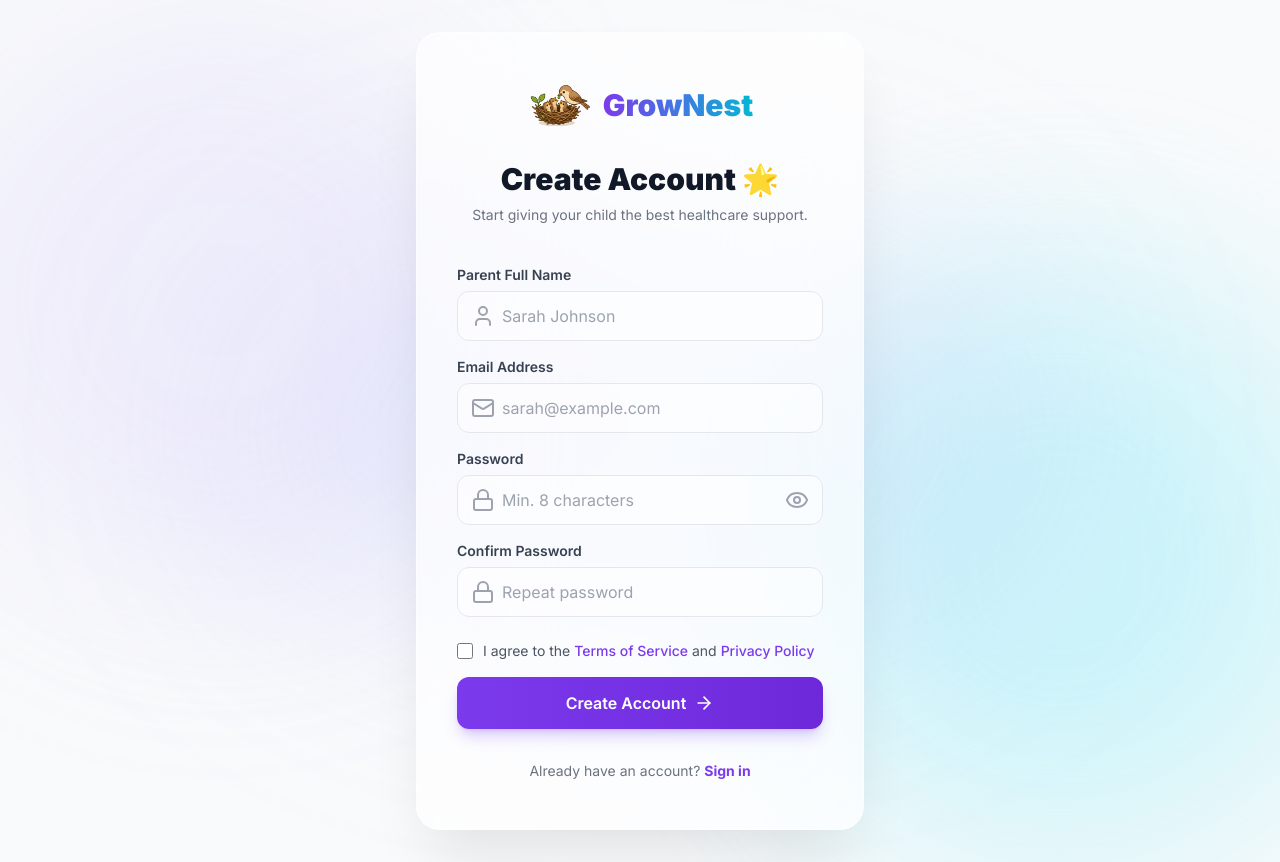
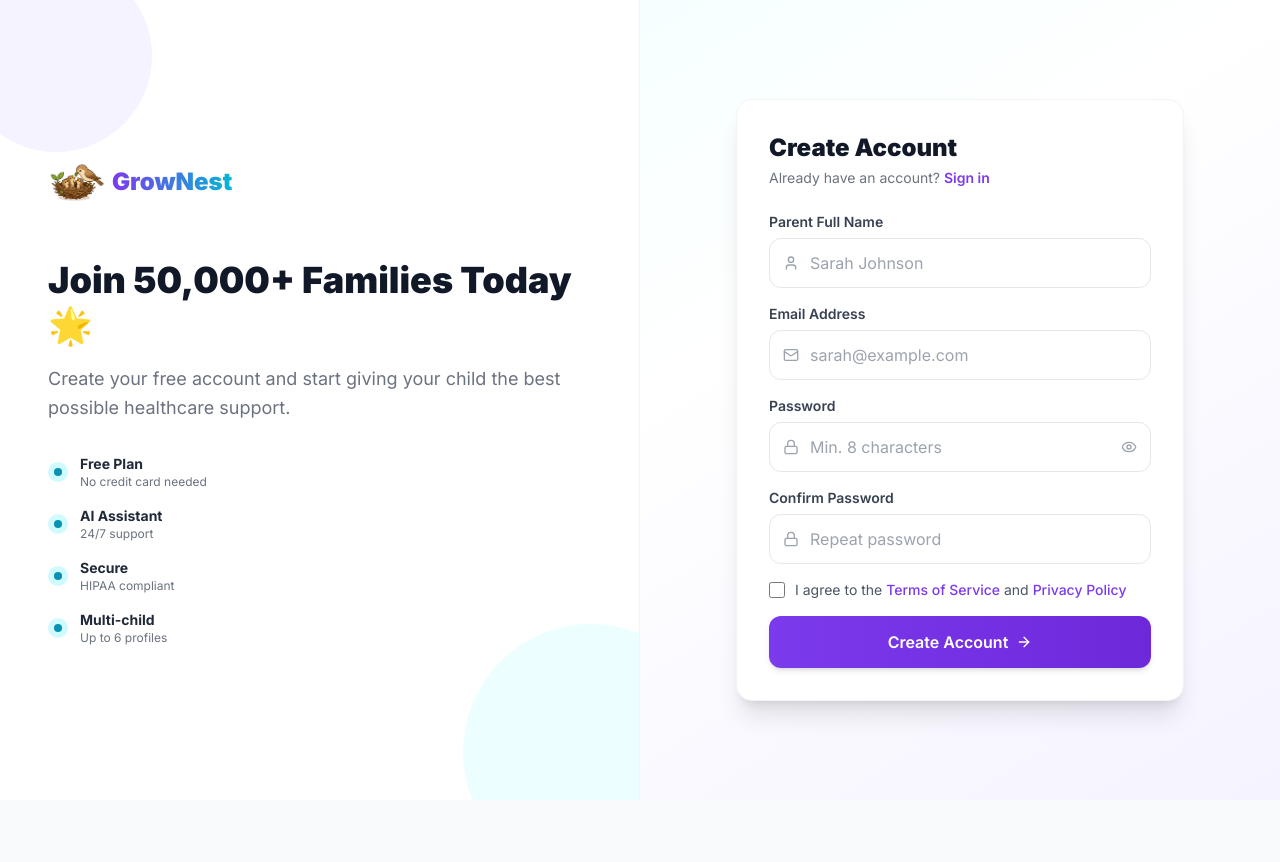
Before and after one commit to AJ987-geek/GrowNest-web, a React (Vite) app in the folder GrowNest-Frontend/: page /register in a window 1280 px wide. After the commit the page ends 800 px from the top, so only its background shows below. Built offline with nearby package versions, Linux system fonts and the light colour scheme.

Commit message:
Restore two-block split layout with white left panel

```diff
--- a/GrowNest-Frontend/src/pages/Login.jsx
+++ b/GrowNest-Frontend/src/pages/Login.jsx
@@ -65,37 +65,60 @@ export default function Login() {
     }
   };
   return (
-    <div className="min-h-screen flex items-center justify-center relative overflow-hidden bg-gray-50 dark:bg-gray-950 p-4 sm:p-8">
-      {/* 3D Depth Animated Orbs */}
-      <div className="absolute top-0 -left-20 w-[600px] h-[600px] rounded-full bg-primary-300/30 dark:bg-primary-900/40 blur-[100px] animate-pulse" style={{ animationDuration: '4s' }} />
-      <div className="absolute bottom-0 -right-20 w-[600px] h-[600px] rounded-full bg-teal-300/30 dark:bg-teal-900/40 blur-[100px] animate-pulse" style={{ animationDuration: '6s' }} />
-      <div className="absolute top-1/2 left-1/2 -translate-x-1/2 -translate-y-1/2 w-[800px] h-[400px] rounded-[100%] bg-indigo-300/20 dark:bg-indigo-900/30 blur-[120px] -z-0" />
-
-      {/* Main Glassmorphism Card (Single Div, No Partitions) */}
-      <div className="relative z-10 w-full max-w-md bg-white/70 dark:bg-gray-900/70 backdrop-blur-3xl rounded-3xl shadow-[0_35px_60px_-15px_rgba(0,0,0,0.1)] dark:shadow-[0_35px_60px_-15px_rgba(0,0,0,0.5)] border border-white/50 dark:border-gray-700/50 p-8 sm:p-10">
-
-        {/* Logo and Header */}
-        <div className="text-center mb-10">
-          <Link to="/" className="inline-flex items-center gap-3 mb-6">
-            <img src="/logo.png" alt="GrowNest Logo" className="w-16 h-16 object-cover mix-blend-multiply dark:mix-blend-normal dark:bg-white dark:rounded-xl" />
-            <span className="text-3xl font-black gradient-text">GrowNest</span>
+    <div className="min-h-screen flex bg-gradient-to-br from-primary-50 via-white to-teal-50 dark:from-gray-900 dark:via-gray-950 dark:to-gray-900">
+      {/* Left panel */}
+      <div className="hidden lg:flex lg:w-1/2 bg-white dark:bg-gray-900 relative overflow-hidden border-r border-gray-100 dark:border-gray-800">
+        <div className="relative z-10 flex flex-col justify-center px-12 text-gray-900 dark:text-white">
+          <Link to="/" className="flex items-center gap-2 mb-12">
+            <img src="/logo.png" alt="GrowNest Logo" className="w-14 h-14 object-cover mix-blend-multiply dark:mix-blend-normal dark:bg-white dark:rounded-xl" />
+            <span className="text-2xl font-black gradient-text">GrowNest</span>
           </Link>
-          <h1 className="text-3xl font-black text-gray-900 dark:text-white mb-2">Welcome Back! 👋</h1>
-          <p className="text-gray-500 dark:text-gray-400 text-sm">
-            Sign in to access your child's complete health dashboard.
+          <h2 className="text-4xl font-black mb-4 leading-tight">Welcome Back, Super Parent! 👋</h2>
+          <p className="text-gray-500 dark:text-gray-400 text-lg leading-relaxed mb-8">
+            Sign in to access your child's complete health dashboard, AI assistant, and personalized insights.
           </p>
+          <div className="space-y-4">
+            {['Real-time health monitoring', 'AI-powered recommendations', 'Vaccination schedule tracker', 'Community support'].map(f => (
+              <div key={f} className="flex items-center gap-3">
+                <div className="w-5 h-5 rounded-full bg-primary-100 dark:bg-primary-900/30 flex items-center justify-center flex-shrink-0">
+                  <div className="w-2 h-2 rounded-full bg-primary-600 dark:bg-primary-400" />
+                </div>
+                <span className="text-gray-600 dark:text-gray-300 text-sm font-medium">{f}</span>
+              </div>
+            ))}
+          </div>
+        </div>
+        {/* Decorative circles */}
+        <div className="absolute -bottom-20 -right-20 w-64 h-64 rounded-full bg-primary-50 dark:bg-gray-800/50" />
+        <div className="absolute -top-10 -left-10 w-48 h-48 rounded-full bg-teal-50 dark:bg-gray-800/50" />
       </div>
 
-        <form onSubmit={handleSubmit} className="space-y-6">
+      {/* Right panel */}
+      <div className="flex-1 flex items-center justify-center px-4 sm:px-8">
+        <div className="w-full max-w-md">
+          {/* Mobile logo */}
+          <Link to="/" className="lg:hidden flex items-center gap-2 mb-8 justify-center">
+            <img src="/logo.png" alt="GrowNest Logo" className="w-14 h-14 object-cover mix-blend-multiply dark:mix-blend-normal dark:bg-white dark:rounded-xl" />
+            <span className="text-xl font-bold gradient-text">GrowNest</span>
+          </Link>
+
+          <div className="card p-8 shadow-xl">
+            <h1 className="text-2xl font-black text-gray-900 dark:text-white mb-1">Sign in</h1>
+            <p className="text-gray-500 dark:text-gray-400 text-sm mb-8">
+              Don't have an account?{' '}
+              <Link to="/register" className="text-primary-600 dark:text-primary-400 font-semibold hover:underline">Create one</Link>
+            </p>
+
+            <form onSubmit={handleSubmit} className="space-y-5">
               <div>
                 <label className="label">Email Address</label>
                 <div className="relative">
-              <Mail className="absolute left-3.5 top-1/2 -translate-y-1/2 w-5 h-5 text-gray-400" />
+                  <Mail className="absolute left-3.5 top-1/2 -translate-y-1/2 w-4.5 h-4.5 text-gray-400" />
                   <input
                     type="email"
                     value={form.email}
                     onChange={e => setForm(p => ({ ...p, email: e.target.value }))}
-                className={`input pl-11 py-3 ${errors.email ? 'border-red-400 focus:ring-red-400' : 'bg-white/50 dark:bg-gray-800/50'}`}
+                    className={`input pl-10 ${errors.email ? 'border-red-400 focus:ring-red-400' : ''}`}
                     placeholder="you@example.com"
                   />
                 </div>
@@ -105,52 +128,56 @@ export default function Login() {
               <div>
                 <div className="flex items-center justify-between mb-1.5">
                   <label className="label mb-0">Password</label>
-              <Link to="#" className="text-xs text-primary-600 dark:text-primary-400 hover:underline font-medium">Forgot password?</Link>
+                  <Link to="#" className="text-xs text-primary-600 dark:text-primary-400 hover:underline">Forgot password?</Link>
                 </div>
                 <div className="relative">
-              <Lock className="absolute left-3.5 top-1/2 -translate-y-1/2 w-5 h-5 text-gray-400" />
+                  <Lock className="absolute left-3.5 top-1/2 -translate-y-1/2 w-4.5 h-4.5 text-gray-400" />
                   <input
                     type={showPass ? 'text' : 'password'}
                     value={form.password}
                     onChange={e => setForm(p => ({ ...p, password: e.target.value }))}
-                className={`input pl-11 pr-11 py-3 ${errors.password ? 'border-red-400 focus:ring-red-400' : 'bg-white/50 dark:bg-gray-800/50'}`}
+                    className={`input pl-10 pr-10 ${errors.password ? 'border-red-400 focus:ring-red-400' : ''}`}
                     placeholder="••••••••"
                   />
                   <button type="button" onClick={() => setShowPass(!showPass)}
                     className="absolute right-3.5 top-1/2 -translate-y-1/2 text-gray-400 hover:text-gray-600 transition">
-                {showPass ? <EyeOff className="w-5 h-5" /> : <Eye className="w-5 h-5" />}
+                    {showPass ? <EyeOff className="w-4 h-4" /> : <Eye className="w-4 h-4" />}
                   </button>
                 </div>
                 {errors.password && <p className="text-xs text-red-500 mt-1">{errors.password}</p>}
               </div>
 
-          <button type="submit" disabled={loading} className="btn-primary w-full text-base py-3.5 shadow-lg shadow-primary-500/30">
+              <button
+                type="submit"
+                disabled={loading}
+                className="btn-primary w-full text-base py-3.5"
+              >
                 {loading ? (
-              <><div className="w-5 h-5 border-2 border-white/30 border-t-white rounded-full animate-spin" /> Signing in...</>
+                  <><div className="w-4 h-4 border-2 border-white/30 border-t-white rounded-full animate-spin" /> Signing in...</>
                 ) : (
-              <><span>Sign In</span><ArrowRight className="w-5 h-5" /></>
+                  <><span>Sign In</span><ArrowRight className="w-4 h-4" /></>
                 )}
               </button>
             </form>
 
-        <p className="text-center text-gray-500 dark:text-gray-400 text-sm mt-8 mb-6">
-          Don't have an account?{' '}
-          <Link to="/register" className="text-primary-600 dark:text-primary-400 font-bold hover:underline">Create one</Link>
-        </p>
-
-        <div className="relative mb-6">
+            <div className="relative my-6">
               <div className="absolute inset-0 flex items-center">
-            <div className="w-full border-t border-gray-200 dark:border-gray-700" />
+                <div className="w-full border-t border-gray-100 dark:border-gray-700" />
               </div>
               <div className="relative text-center">
-            <span className="text-xs text-gray-400 bg-white/0 px-3 uppercase tracking-wider font-semibold">Or</span>
+                <span className="text-xs text-gray-400 bg-white dark:bg-gray-800 px-3">or continue with demo</span>
               </div>
             </div>
 
-        <button onClick={() => { showToast('Demo login successful!', 'success'); navigate('/dashboard'); }} className="w-full btn-outline bg-white/50 dark:bg-gray-800/50 backdrop-blur-sm text-sm py-3 border-gray-200 dark:border-gray-700">
+            <button
+              onClick={() => { showToast('Demo login successful!', 'success'); navigate('/dashboard'); }}
+              className="w-full btn-outline text-sm py-2.5"
+            >
               🚀 Try Demo Account
             </button>
           </div>
         </div>
+      </div>
+    </div>
   );
 }
--- a/GrowNest-Frontend/src/pages/Register.jsx
+++ b/GrowNest-Frontend/src/pages/Register.jsx
@@ -90,34 +90,59 @@ export default function Register() {
   const strength = passwordStrength();
 
   return (
-    <div className="min-h-screen flex items-center justify-center relative overflow-hidden bg-gray-50 dark:bg-gray-950 p-4 sm:p-8">
-      {/* 3D Depth Animated Orbs */}
-      <div className="absolute top-0 -left-20 w-[600px] h-[600px] rounded-full bg-primary-300/30 dark:bg-primary-900/40 blur-[100px] animate-pulse" style={{ animationDuration: '4s' }} />
-      <div className="absolute bottom-0 -right-20 w-[600px] h-[600px] rounded-full bg-teal-300/30 dark:bg-teal-900/40 blur-[100px] animate-pulse" style={{ animationDuration: '6s' }} />
-      <div className="absolute top-1/2 left-1/2 -translate-x-1/2 -translate-y-1/2 w-[800px] h-[400px] rounded-[100%] bg-indigo-300/20 dark:bg-indigo-900/30 blur-[120px] -z-0" />
+    <div className="min-h-screen flex bg-gradient-to-br from-teal-50 via-white to-primary-50 dark:from-gray-900 dark:via-gray-950 dark:to-gray-900">
+      {/* Left panel */}
+      <div className="hidden lg:flex lg:w-1/2 bg-white dark:bg-gray-900 relative overflow-hidden border-r border-gray-100 dark:border-gray-800">
+        <div className="relative z-10 flex flex-col justify-center px-12 text-gray-900 dark:text-white">
+          <Link to="/" className="flex items-center gap-2 mb-12">
+            <img src="/logo.png" alt="GrowNest Logo" className="w-14 h-14 object-cover mix-blend-multiply dark:mix-blend-normal dark:bg-white dark:rounded-xl" />
+            <span className="text-2xl font-black gradient-text">GrowNest</span>
+          </Link>
+          <h2 className="text-4xl font-black mb-4 leading-tight">Join 50,000+ Families Today 🌟</h2>
+          <p className="text-gray-500 dark:text-gray-400 text-lg leading-relaxed mb-8">
+            Create your free account and start giving your child the best possible healthcare support.
+          </p>
+          <div className="space-y-4">
+            {[['Free Plan', 'No credit card needed'], ['AI Assistant', '24/7 support'], ['Secure', 'HIPAA compliant'], ['Multi-child', 'Up to 6 profiles']].map(([t, d]) => (
+              <div key={t} className="flex items-center gap-3">
+                <div className="w-5 h-5 rounded-full bg-teal-100 dark:bg-teal-900/30 flex items-center justify-center flex-shrink-0">
+                  <div className="w-2 h-2 rounded-full bg-teal-600 dark:bg-teal-400" />
+                </div>
+                <div className="flex flex-col">
+                   <span className="text-gray-800 dark:text-gray-200 text-sm font-bold">{t}</span>
+                   <span className="text-gray-500 dark:text-gray-400 text-xs">{d}</span>
+                </div>
+              </div>
+            ))}
+          </div>
+        </div>
+        {/* Decorative circles */}
+        <div className="absolute -bottom-20 -right-20 w-64 h-64 rounded-full bg-teal-50 dark:bg-gray-800/50" />
+        <div className="absolute -top-10 -left-10 w-48 h-48 rounded-full bg-primary-50 dark:bg-gray-800/50" />
+      </div>
 
-      {/* Main Glassmorphism Card (Single Div, No Partitions) */}
-      <div className="relative z-10 w-full max-w-md bg-white/70 dark:bg-gray-900/70 backdrop-blur-3xl rounded-3xl shadow-[0_35px_60px_-15px_rgba(0,0,0,0.1)] dark:shadow-[0_35px_60px_-15px_rgba(0,0,0,0.5)] border border-white/50 dark:border-gray-700/50 p-8 sm:p-10">
+      {/* Right panel */}
+      <div className="flex-1 flex items-center justify-center px-4 sm:px-8 py-8">
+        <div className="w-full max-w-md">
+          <Link to="/" className="lg:hidden flex items-center gap-2 mb-8 justify-center">
+            <img src="/logo.png" alt="GrowNest Logo" className="w-14 h-14 object-cover mix-blend-multiply dark:mix-blend-normal dark:bg-white dark:rounded-xl" />
+            <span className="text-xl font-bold gradient-text">GrowNest</span>
+          </Link>
 
-        {/* Logo and Header */}
-        <div className="text-center mb-10">
-          <Link to="/" className="inline-flex items-center gap-3 mb-6">
-            <img src="/logo.png" alt="GrowNest Logo" className="w-16 h-16 object-cover mix-blend-multiply dark:mix-blend-normal dark:bg-white dark:rounded-xl" />
-            <span className="text-3xl font-black gradient-text">GrowNest</span>
-          </Link>
-          <h1 className="text-3xl font-black text-gray-900 dark:text-white mb-2">Create Account 🌟</h1>
-          <p className="text-gray-500 dark:text-gray-400 text-sm">
-            Start giving your child the best healthcare support.
+          <div className="card p-8 shadow-xl">
+            <h1 className="text-2xl font-black text-gray-900 dark:text-white mb-1">Create Account</h1>
+            <p className="text-gray-500 dark:text-gray-400 text-sm mb-6">
+              Already have an account?{' '}
+              <Link to="/login" className="text-primary-600 dark:text-primary-400 font-semibold hover:underline">Sign in</Link>
             </p>
-        </div>
 
             <form onSubmit={handleSubmit} className="space-y-4">
               <div>
                 <label className="label">Parent Full Name</label>
                 <div className="relative">
-              <User className="absolute left-3.5 top-1/2 -translate-y-1/2 w-4.5 h-4.5 text-gray-400" />
+                  <User className="absolute left-3.5 top-1/2 -translate-y-1/2 w-4 h-4 text-gray-400" />
                   <input type="text" value={form.name} onChange={e => setForm(p => ({ ...p, name: e.target.value }))}
-                className={`input pl-11 py-3 ${errors.name ? 'border-red-400 focus:ring-red-400' : 'bg-white/50 dark:bg-gray-800/50'}`} placeholder="Sarah Johnson" />
+                    className={`input pl-10 ${errors.name ? 'border-red-400' : ''}`} placeholder="Sarah Johnson" />
                 </div>
                 {errors.name && <p className="text-xs text-red-500 mt-1">{errors.name}</p>}
               </div>
@@ -125,9 +150,9 @@ export default function Register() {
               <div>
                 <label className="label">Email Address</label>
                 <div className="relative">
-              <Mail className="absolute left-3.5 top-1/2 -translate-y-1/2 w-4.5 h-4.5 text-gray-400" />
+                  <Mail className="absolute left-3.5 top-1/2 -translate-y-1/2 w-4 h-4 text-gray-400" />
                   <input type="email" value={form.email} onChange={e => setForm(p => ({ ...p, email: e.target.value }))}
-                className={`input pl-11 py-3 ${errors.email ? 'border-red-400 focus:ring-red-400' : 'bg-white/50 dark:bg-gray-800/50'}`} placeholder="sarah@example.com" />
+                    className={`input pl-10 ${errors.email ? 'border-red-400' : ''}`} placeholder="sarah@example.com" />
                 </div>
                 {errors.email && <p className="text-xs text-red-500 mt-1">{errors.email}</p>}
               </div>
@@ -135,12 +160,12 @@ export default function Register() {
               <div>
                 <label className="label">Password</label>
                 <div className="relative">
-              <Lock className="absolute left-3.5 top-1/2 -translate-y-1/2 w-4.5 h-4.5 text-gray-400" />
+                  <Lock className="absolute left-3.5 top-1/2 -translate-y-1/2 w-4 h-4 text-gray-400" />
                   <input type={showPass ? 'text' : 'password'} value={form.password} onChange={e => setForm(p => ({ ...p, password: e.target.value }))}
-                className={`input pl-11 pr-11 py-3 ${errors.password ? 'border-red-400 focus:ring-red-400' : 'bg-white/50 dark:bg-gray-800/50'}`} placeholder="Min. 8 characters" />
+                    className={`input pl-10 pr-10 ${errors.password ? 'border-red-400' : ''}`} placeholder="Min. 8 characters" />
                   <button type="button" onClick={() => setShowPass(!showPass)}
-                className="absolute right-3.5 top-1/2 -translate-y-1/2 text-gray-400 hover:text-gray-600 transition">
-                {showPass ? <EyeOff className="w-4.5 h-4.5" /> : <Eye className="w-4.5 h-4.5" />}
+                    className="absolute right-3.5 top-1/2 -translate-y-1/2 text-gray-400">
+                    {showPass ? <EyeOff className="w-4 h-4" /> : <Eye className="w-4 h-4" />}
                   </button>
                 </div>
                 {form.password && (
@@ -159,40 +184,40 @@ export default function Register() {
               <div>
                 <label className="label">Confirm Password</label>
                 <div className="relative">
-              <Lock className="absolute left-3.5 top-1/2 -translate-y-1/2 w-4.5 h-4.5 text-gray-400" />
+                  <Lock className="absolute left-3.5 top-1/2 -translate-y-1/2 w-4 h-4 text-gray-400" />
                   <input type="password" value={form.confirm} onChange={e => setForm(p => ({ ...p, confirm: e.target.value }))}
-                className={`input pl-11 py-3 ${errors.confirm ? 'border-red-400 focus:ring-red-400' : 'bg-white/50 dark:bg-gray-800/50'}`} placeholder="Repeat password" />
+                    className={`input pl-10 ${errors.confirm ? 'border-red-400' : ''}`} placeholder="Repeat password" />
                   {form.confirm && form.password === form.confirm && (
-                <Check className="absolute right-3.5 top-1/2 -translate-y-1/2 w-4.5 h-4.5 text-emerald-500" />
+                    <Check className="absolute right-3.5 top-1/2 -translate-y-1/2 w-4 h-4 text-emerald-500" />
                   )}
                 </div>
                 {errors.confirm && <p className="text-xs text-red-500 mt-1">{errors.confirm}</p>}
               </div>
 
-          <div className="pt-2">
+              <div>
                 <label className="flex items-start gap-2.5 cursor-pointer">
                   <input type="checkbox" checked={agreed} onChange={e => setAgreed(e.target.checked)}
                     className="mt-0.5 w-4 h-4 rounded border-gray-300 text-primary-600 focus:ring-primary-500" />
                   <span className="text-sm text-gray-600 dark:text-gray-400">
-                I agree to the <a href="#" className="text-primary-600 dark:text-primary-400 font-medium hover:underline">Terms of Service</a> and <a href="#" className="text-primary-600 dark:text-primary-400 font-medium hover:underline">Privacy Policy</a>
+                    I agree to the{' '}
+                    <a href="#" className="text-primary-600 dark:text-primary-400 font-medium hover:underline">Terms of Service</a>
+                    {' '}and{' '}
+                    <a href="#" className="text-primary-600 dark:text-primary-400 font-medium hover:underline">Privacy Policy</a>
                   </span>
                 </label>
                 {errors.agreed && <p className="text-xs text-red-500 mt-1">{errors.agreed}</p>}
               </div>
 
-          <button type="submit" disabled={loading} className="btn-primary w-full text-base py-3.5 shadow-lg shadow-primary-500/30 mt-4">
+              <button type="submit" disabled={loading} className="btn-primary w-full text-base py-3.5 mt-2">
                 {loading ? (
-              <><div className="w-5 h-5 border-2 border-white/30 border-t-white rounded-full animate-spin" /> Creating account...</>
+                  <><div className="w-4 h-4 border-2 border-white/30 border-t-white rounded-full animate-spin" /> Creating account...</>
                 ) : (
-              <><span>Create Account</span><ArrowRight className="w-5 h-5" /></>
+                  <><span>Create Account</span><ArrowRight className="w-4 h-4" /></>
                 )}
               </button>
             </form>
-
-        <p className="text-center text-gray-500 dark:text-gray-400 text-sm mt-8 mb-2">
-          Already have an account?{' '}
-          <Link to="/login" className="text-primary-600 dark:text-primary-400 font-bold hover:underline">Sign in</Link>
-        </p>
+          </div>
+        </div>
       </div>
     </div>
   );
```
Lines whose indentation alone changed are shown as unchanged.
